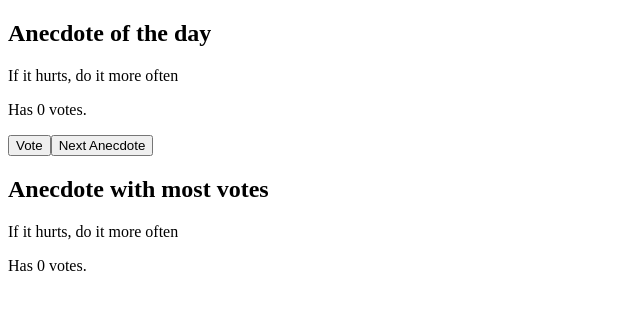
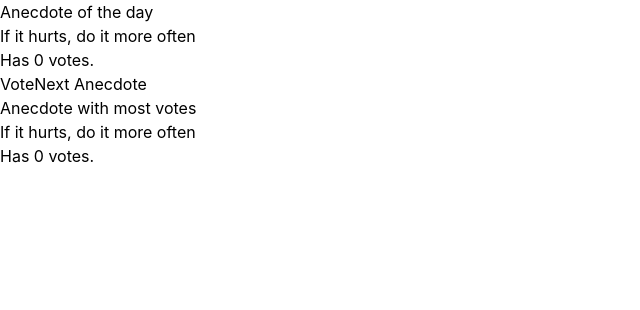
Before and after one commit to ale-drian/Laboratorio-4-React-Hooks, a React (Create React App) app in the folder anecdotas/: page / in a window 1280 px wide. Shown: the top 310 px of the page, without its empty margins (0-640 px from the left). Built offline with nearby package versions, Linux system fonts and the light colour scheme.

Commit message:
Parte 4.1: Instalacion y configuracion de tailwindcss

```diff
--- /dev/null
+++ b/anecdotas/craco.config.js
@@ -0,0 +1,10 @@
+module.exports = {
+    style: {
+      postcss: {
+        plugins: [
+          require('tailwindcss'),
+          require('autoprefixer'),
+        ],
+      },
+    },
+  }
--- a/anecdotas/src/index.css
+++ b/anecdotas/src/index.css
@@ -1,3 +1,7 @@
+@tailwind base;
+@tailwind components;
+@tailwind utilities;
+
 body {
   margin: 0;
   font-family: -apple-system, BlinkMacSystemFont, 'Segoe UI', 'Roboto', 'Oxygen',
--- a/anecdotas/src/index.js
+++ b/anecdotas/src/index.js
@@ -1,5 +1,6 @@
 import React, { useState } from 'react'
 import ReactDOM from 'react-dom'
+import './index.css';
 
 const Anecdote = ({text, votes}) => {
   return (
--- /dev/null
+++ b/anecdotas/tailwind.config.js
@@ -0,0 +1,11 @@
+module.exports = {
+  purge: ['./src/**/*.{js,jsx,ts,tsx}', './public/index.html'],
+  darkMode: false, // or 'media' or 'class'
+  theme: {
+    extend: {},
+  },
+  variants: {
+    extend: {},
+  },
+  plugins: [],
+}
```
Also changed, not shown: anecdotas/package.json (+10 -3 lines), 1 other file (tests, documents, lock files or other folders).
